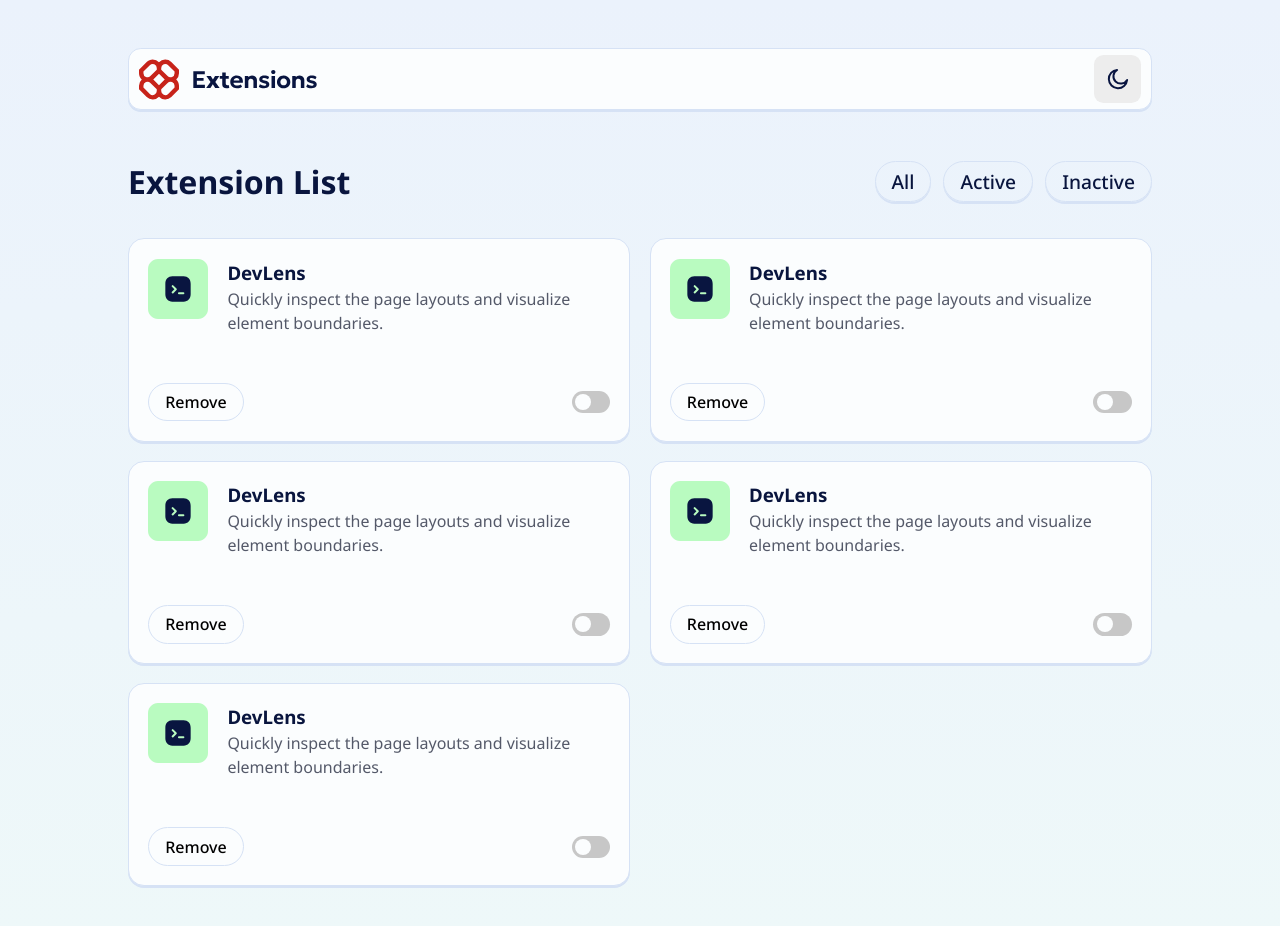
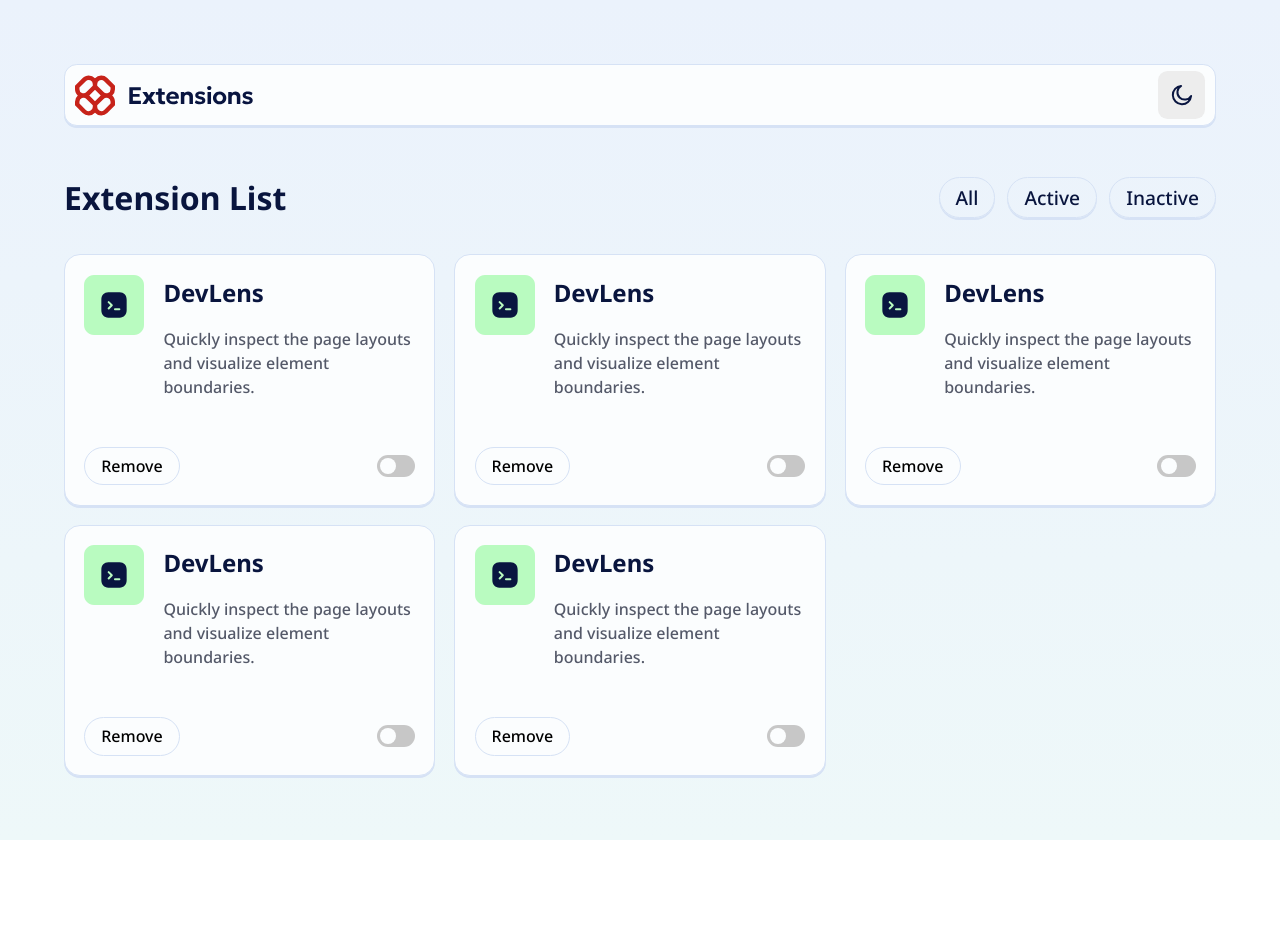
Before and after one commit to gilotin/-Frontend-Mentor-Browser-extension-manager-UI, a React (Vite) app in the folder Browser extension menager UI/: page / in a window 1280 px wide. Shown: the top 926 px of the page. After the commit the page ends 840 px from the top, so only its background shows below. Built offline with nearby package versions, Linux system fonts and the light colour scheme.

Commit message:
fix(CSS): fixing dynamic layout

```diff
--- a/Browser extension menager UI/src/App.css
+++ b/Browser extension menager UI/src/App.css
@@ -51,7 +51,8 @@ body {
     background: var(--light-gradient);
     color: var(--neutral-900);
     font-family: "Noto Sans", sans-serif;
-    padding: 3rem clamp(2rem, 10vw, 8rem);
+    padding: clamp(.6rem, 5vw, 8rem);
+    min-height: 100dvh;
 }
 
 .extension__app {
@@ -171,8 +172,8 @@ body {
 .grid-container {
     display: grid;
     gap: 1.2rem;
-    justify-items: center;
-    grid-template-columns: repeat(auto-fit, minmax(340px, 1fr));
+    grid-template-columns: repeat(auto-fit, minmax(300px, 1fr));
+
 }
 
 
@@ -185,11 +186,17 @@ body {
 
 }
 
+.card__name {
+    margin-bottom: var(--margin-bottom);
+    font-size: 1.5rem;
+}
+
 .card__info {
+    align-items: start;
     display: flex;
+    font-weight: 500;
+    gap: 1.2rem;
     justify-content: space-between;
-    align-items: start;
-    gap: 1.2rem;
     margin-bottom: calc(var(--margin-bottom) * 3);
 }
 
```
